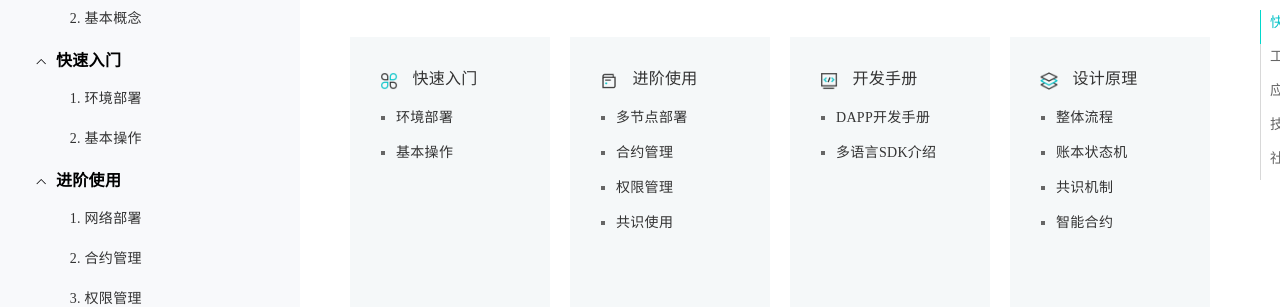
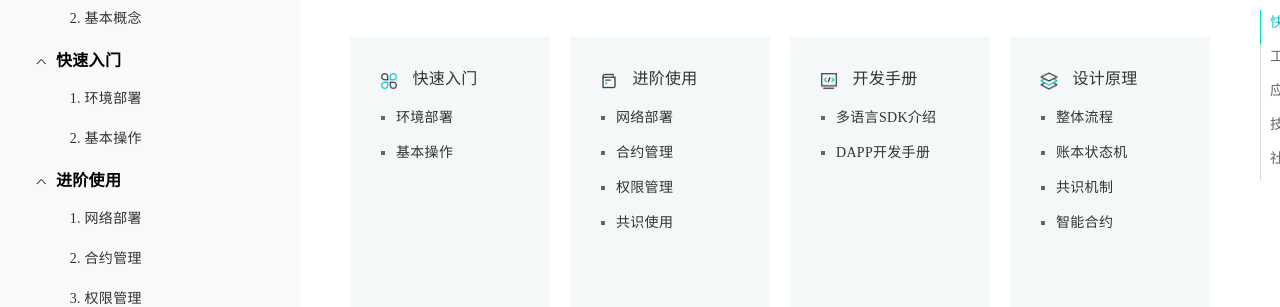
Before and after one commit to xuperchain/docs, a Sphinx documentation site: the page built from source/index.rst, in a window 1280 px wide and 900 px high, scrolled down 311 px. Shown: the part 150-457 px from the top of the window. Built offline with Sphinx 7.4.7 and the Read the Docs theme 2.0.0, drawn with Linux system fonts in a browser that asks for light colours.

Commit message:
fix a lot of small problems

```diff
--- a/source/split/quicklyentrance.html
+++ b/source/split/quicklyentrance.html
@@ -37,7 +37,7 @@
                 <p class="entitle">进阶使用</p>
             </div>
             <ul class="simple">
-                <li><a href="./docs-1/source/quickstart.html">多节点部署</a></li>
+                <li><a href="./docs-1/source/quickstart.html">网络部署</a></li>
                 <li><a href="./docs-1/source/quickstart.html#basic-operation">合约管理</a></li>
                 <li><a href="./docs-1/source/quickstart.html">权限管理</a></li>
                 <li><a href="./docs-1/source/quickstart.html#basic-operation">共识使用</a></li>
@@ -51,8 +51,8 @@
                 <p class="entitle">开发手册</p>
             </div>
             <ul class="simple">
+                <li><a href="./docs-1/source/quickstart.html#basic-operation">多语言SDK介绍</a></li>
                 <li><a href="./docs-1/source/quickstart.html">DAPP开发手册</a></li>
-                <li><a href="./docs-1/source/quickstart.html#basic-operation">多语言SDK介绍</a></li>
             </ul>
         </div>
     </div>
```
